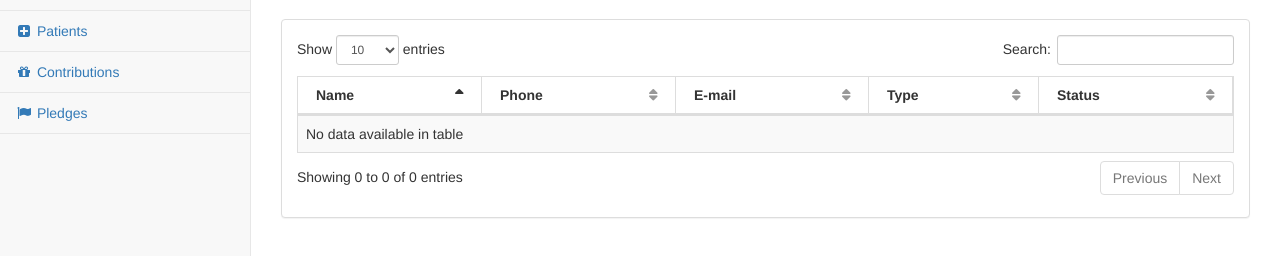
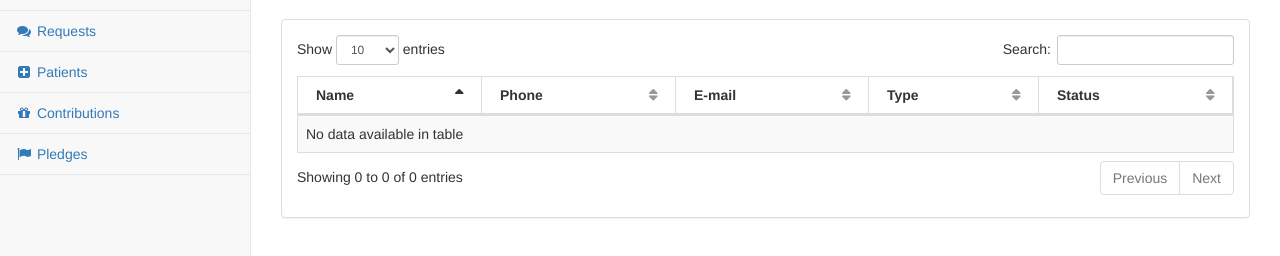
Before and after one commit to kevinpranoto/m4k_database_tool, a website: page pages/all_staff.html in a window 1280 px wide. Shown: the part 204-460 px from the top of the page. Drawn offline with nearby package versions, Linux system fonts and the light colour scheme; no server answers.

Commit message:
package json and dependencies

```diff
--- a/pages/all_staff.html
+++ b/pages/all_staff.html
@@ -96,6 +96,9 @@
                         </li>
                         <li>
                             <a href="all_event_items.html"><i class="fa fa-tags fa-fw"></i> Event Items</a>
+                        </li>
+                        <li>
+                            <a href="all_requests.html"><i class="fa fa-comments fa-fw"></i> Requests</a>
                         </li>
                         <li>
                             <a href="all_patients.html"><i class="fa fa-plus-square fa-fw"></i> Patients</a>
```
Also changed, not shown: package.json (added, +30 -0 lines), pages/all_donors.html (+3 -0 lines), pages/donor_basic_info.html (+1 -5 lines), 1 other file.
